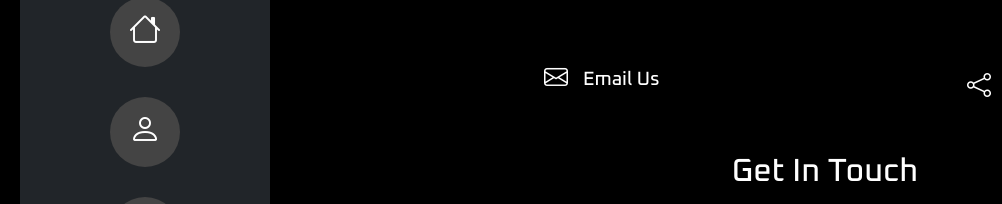
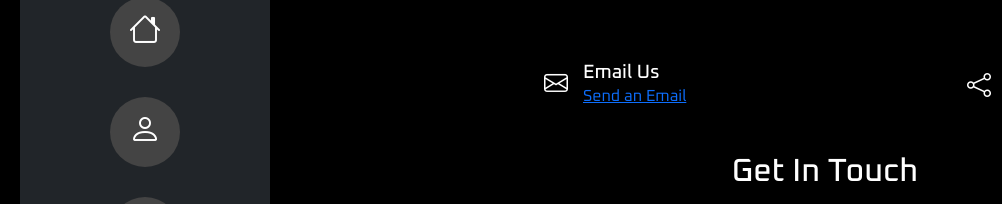
Before and after one commit to raghavan10/Personal-Portfolio, a website: page contact.html in a window 1280 px wide. Shown: the part 302-506 px from the top of the page, 0-1002 px from the left. Drawn offline with nearby package versions, Linux system fonts and the light colour scheme.

Commit message:
commit 4

```diff
--- a/contact.html
+++ b/contact.html
@@ -114,7 +114,7 @@
                 <i class="icon bi bi-envelope flex-shrink-0"></i>
                 <div>
                   <h3>Email Us</h3>
-                  <p><a href="mailto:ronitv143@gmail.com"></a></p>
+                  <p><a href="mailto:ronitv143@gmail.com">Send an Email</a></p>
                 </div>
               </div>
             </div>
```
